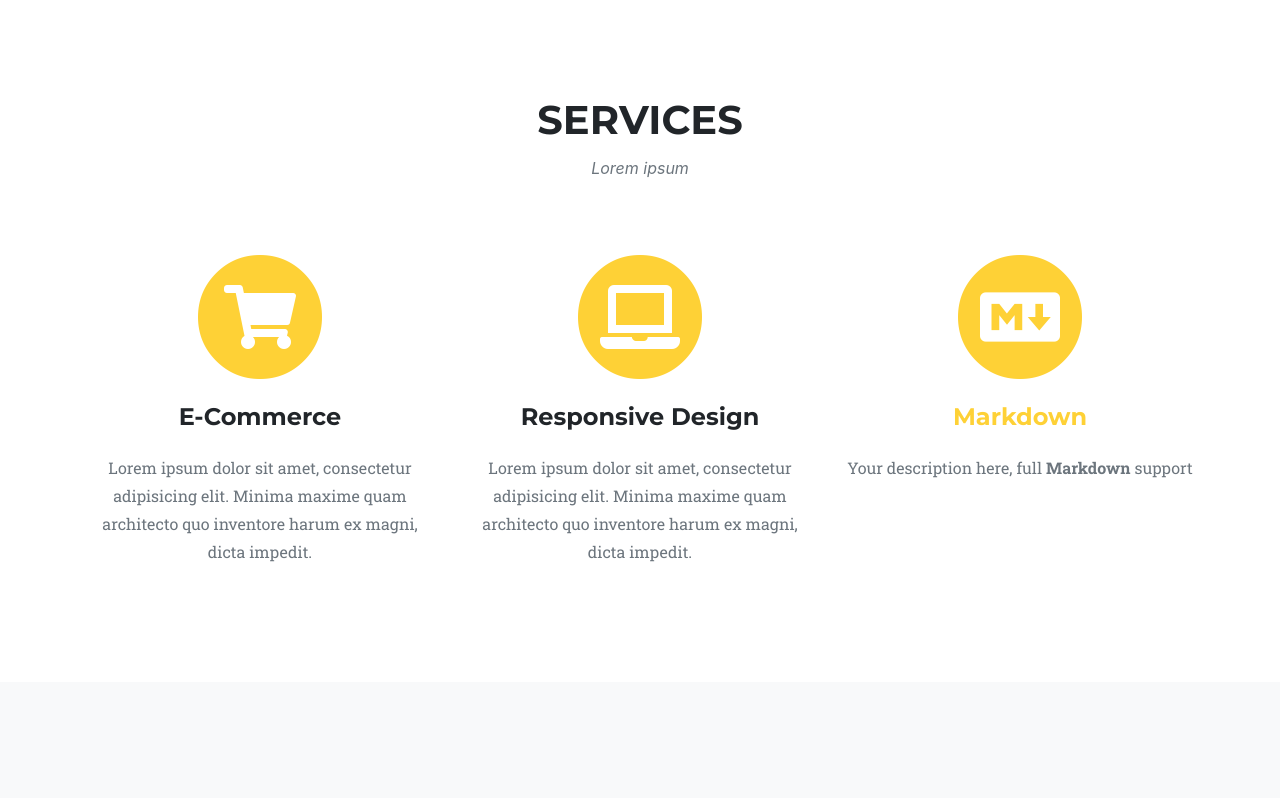
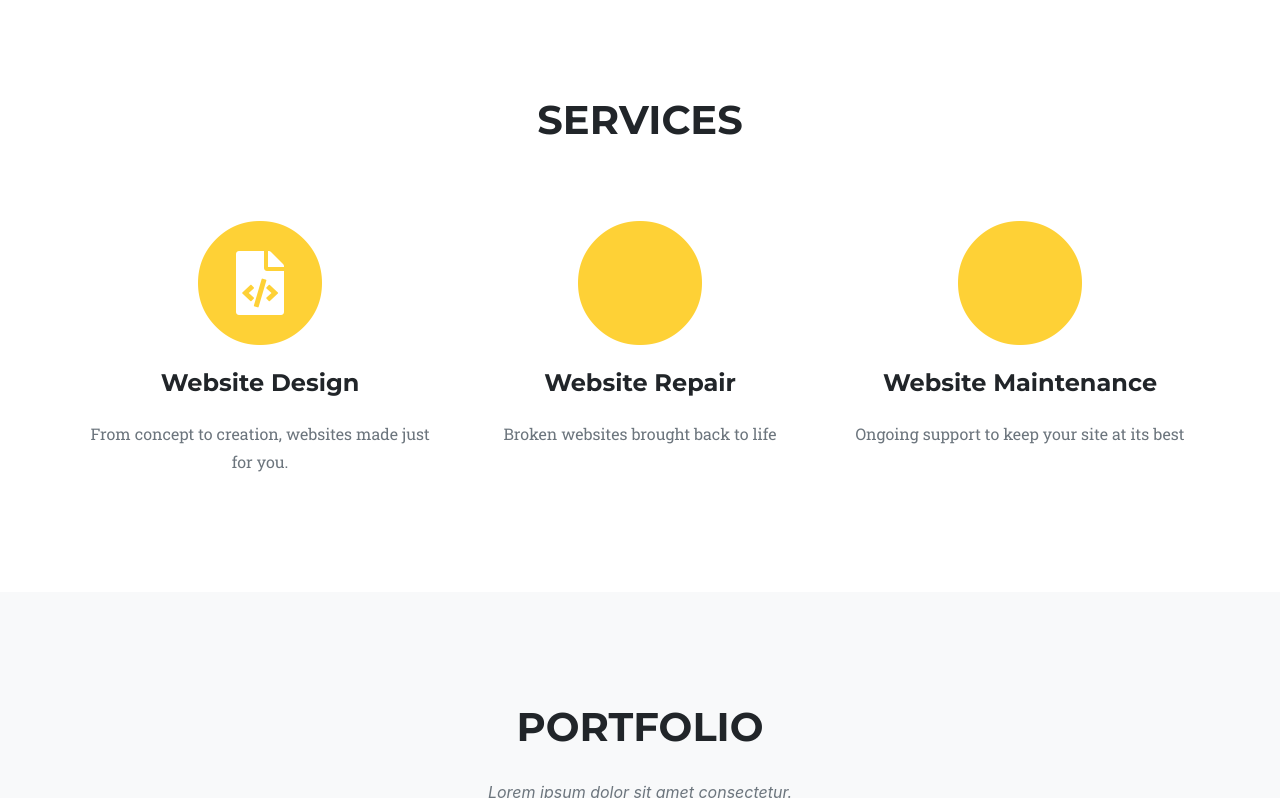
Before and after one commit to Winniwebworks/winniwebworks, a Jekyll site: the page built from index.md, in a window 1280 px wide and 900 px high, scrolled down 747 px, cut to the strip 102-900 px from the top of the window. Built offline with Jekyll 4.4.1, drawn with Linux system fonts in a browser that asks for light colours; some web fonts are replaced.

Commit message:
Update sitetext.yml
update services

```diff
--- a/_data/sitetext.yml
+++ b/_data/sitetext.yml
@@ -18,18 +18,18 @@ en: &DEFAULT_EN
 
   services:
     title: "Services"
-    text: "Lorem ipsum"
+    text: ""
     section: services
     list:
-      - title: "E-Commerce"
-        desc: "Lorem ipsum dolor sit amet, consectetur adipisicing elit. Minima maxime quam architecto quo inventore harum ex magni, dicta impedit."
-        icon: fas fa-shopping-cart #find more at https://fontawesome.com/icons
-      - title: "Responsive Design"
-        desc: "Lorem ipsum dolor sit amet, consectetur adipisicing elit. Minima maxime quam architecto quo inventore harum ex magni, dicta impedit."
-        icon: fas fa-laptop
-      - title: "[Markdown](https://en.wikipedia.org/wiki/Markdown)"
-        desc: "Your description here, full **Markdown** support"
-        icon: fab fa-markdown
+      - title: "Website Design"
+        desc: "From concept to creation, websites made just for you."
+        icon: fas  fa-file-code #find more at https://fontawesome.com/icons
+      - title: "Website Repair"
+        desc: "Broken websites brought back to life"
+        icon: fas fa-rectangle-xmark
+      - title: "Website Maintenance"
+        desc: "Ongoing support to keep your site at its best"
+        icon: fas fa-calendar-days
 
   portfolio:
     title: "Portfolio"
```
